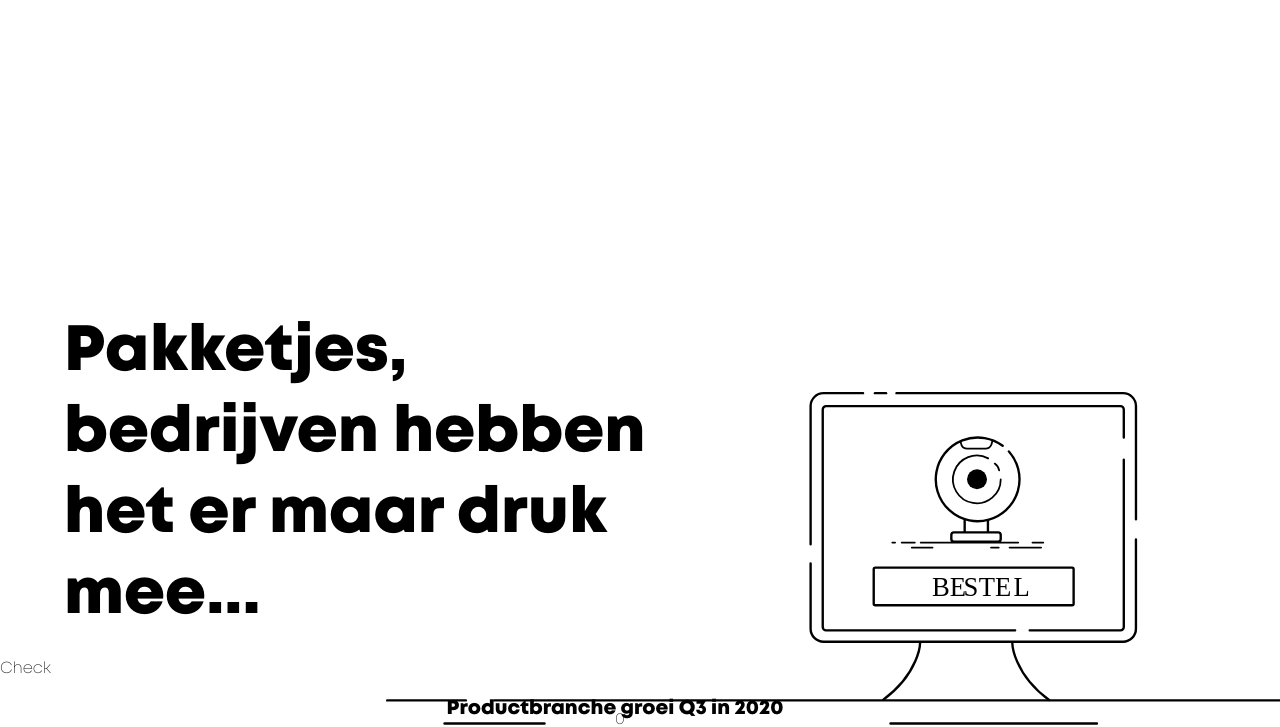
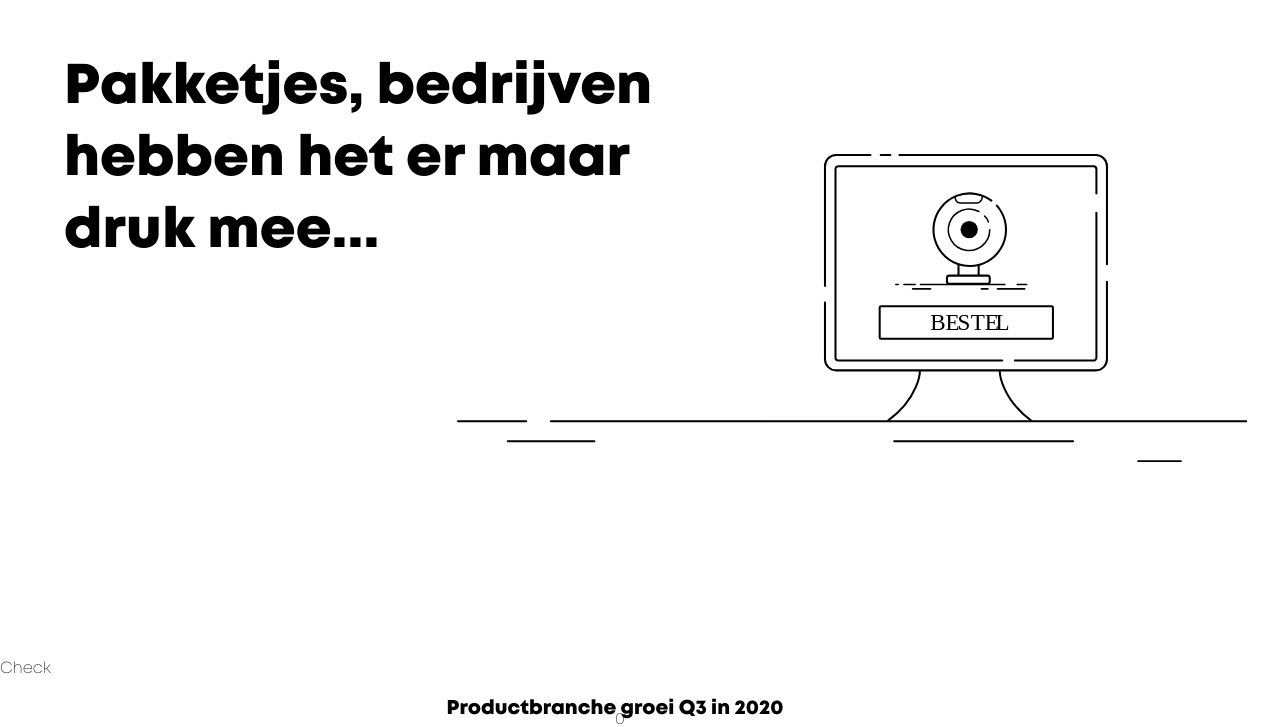
Before and after one commit to ninoschelcher/Capturing-the-Corona-Crisis, a Vue app: page / in a window 1280 px wide. Shown: the part 142-869 px from the top of the page. Built offline with nearby package versions, Linux system fonts and the light colour scheme.

Commit message:
added webcam transition

```diff
--- a/public/css/styles.css
+++ b/public/css/styles.css
@@ -20,4 +20,4 @@
 html,
 body {
     font-family: 'Mont Light';
-    /* overflow: hidden; */}
+}
--- a/src/components/CircularChart.vue
+++ b/src/components/CircularChart.vue
@@ -16,7 +16,10 @@ export default {
     const height = 550;
     const chartRadius = height / 2 - 40;
 
-    let tooltip = d3.select("section").append("div").attr("class", "tooltip");
+    let tooltip = d3
+      .select("section#circular")
+      .append("div")
+      .attr("class", "tooltip");
 
     const color = [
       "#440154ff",
--- a/src/components/IntroPage.vue
+++ b/src/components/IntroPage.vue
@@ -2,12 +2,13 @@
   <section id="intro">
     <h1>Pakketjes, bedrijven hebben het er maar druk mee...</h1>
     <svg
-      id="Layer_1"
+      id="webcam"
       data-name="Layer 1"
       xmlns="http://www.w3.org/2000/svg"
       viewBox="0 0 1542 601.42"
     >
       <path
+        class="computerlines"
         d="M1149.87,389.93H1533a21.85,21.85,0,0,1,21.85,21.85V603.21"
         transform="translate(-286.8 -387.93)"
         style="
@@ -19,6 +20,7 @@
         "
       />
       <line
+        class="computerlines"
         x1="826.63"
         y1="2"
         x2="845.5"
@@ -32,6 +34,7 @@
         "
       />
       <path
+        class="computerlines"
         d="M1004.73,645.29V411.78a21.85,21.85,0,0,1,21.85-21.85h66.88"
         transform="translate(-286.8 -387.93)"
         style="
@@ -43,6 +46,7 @@
         "
       />
       <path
+        class="computerlines"
         d="M1554.8,637.19V788.25A21.86,21.86,0,0,1,1533,810.11H1026.58a21.86,21.86,0,0,1-21.85-21.86V677.62"
         transform="translate(-286.8 -387.93)"
         style="
@@ -54,6 +58,7 @@
         "
       />
       <path
+        class="computerlines"
         d="M1350.56,790.89H1031a5.77,5.77,0,0,1-5.77-5.77V417.56a5.76,5.76,0,0,1,5.77-5.76H1528.5a5.76,5.76,0,0,1,5.76,5.76v47.26"
         transform="translate(-286.8 -387.93)"
         style="
@@ -65,6 +70,7 @@
         "
       />
       <path
+        class="computerlines"
         d="M1534.26,502.4V785.12a5.76,5.76,0,0,1-5.76,5.77H1375.16"
         transform="translate(-286.8 -387.93)"
         style="
@@ -158,6 +164,7 @@
         "
       />
       <path
+        class="computerlines"
         d="M1189.84,812.11s-1.21,51-62.18,96.09"
         transform="translate(-286.8 -387.93)"
         style="
@@ -169,6 +176,7 @@
         "
       />
       <path
+        class="computerlines"
         d="M1345.77,812.69s1.21,51,62.18,96.09"
         transform="translate(-286.8 -387.93)"
         style="
@@ -180,6 +188,7 @@
         "
       />
       <rect
+        class="computerlines"
         x="824.63"
         y="296.92"
         width="338"
@@ -296,6 +305,8 @@
         "
       />
       <text
+        cursor="pointer"
+        class="computerlines"
         transform="translate(923.22 344.29)"
         v-on:click="removeContent"
         style="
@@ -309,11 +320,9 @@
           S
         </tspan>
         <tspan x="79.15" y="0">TE</tspan>
-        <tspan x="127.53" y="0" style="letter-spacing: -0.0198784722222222em">
-          L
-        </tspan>
+        <tspan x="127.53" y="0" style="letter-spacing: -0.2em">L</tspan>
       </text>
-      <g id="computerlines">
+      <g class="computerlines">
         <line
           id="Line_1"
           data-name="Line 1"
@@ -395,7 +404,12 @@ export default {
   methods: {
     removeContent: () => {
       document.querySelector("h1").style.opacity = "0";
-      document.getElementById("computerlines").style.opacity = "0";
+      const computerlines = document.getElementsByClassName("computerlines");
+      computerlines.forEach((line) => (line.style.opacity = "0"));
+
+      setTimeout(() => {
+        document.getElementById("webcam").classList.add("zoomed");
+      }, 3000);
     },
   },
 };
@@ -405,6 +419,7 @@ export default {
 #intro {
   height: 100vh;
   padding-left: 4em;
+  overflow: hidden;
 }
 #intro h1 {
   font-family: "Mont Heavy";
@@ -414,14 +429,39 @@ export default {
   transition: 0.5s opacity;
 }
 #intro svg {
-  max-width: 75%;
+  width: 75%;
   text-align: right;
   position: relative;
   top: 210px;
   left: 170px;
+  transition: all 0.5s;
 }
 
-#computerlines {
+#intro svg.zoomed {
+  top: 330px;
+  left: -610px;
+  transform: scale(3);
+  overflow: hidden;
+}
+
+.computerlines {
   transition: 0.5s opacity;
 }
+
+@media only screen and (max-width: 1440px) {
+  #intro h1 {
+    font-family: "Mont Heavy";
+    font-size: 3.5em;
+    max-width: 55%;
+    transform: translateY(90%);
+    transition: 0.5s opacity;
+  }
+  #intro svg {
+    width: 65%;
+    text-align: right;
+    position: relative;
+    top: 80px;
+    left: 180px;
+  }
+}
 </style>
```
